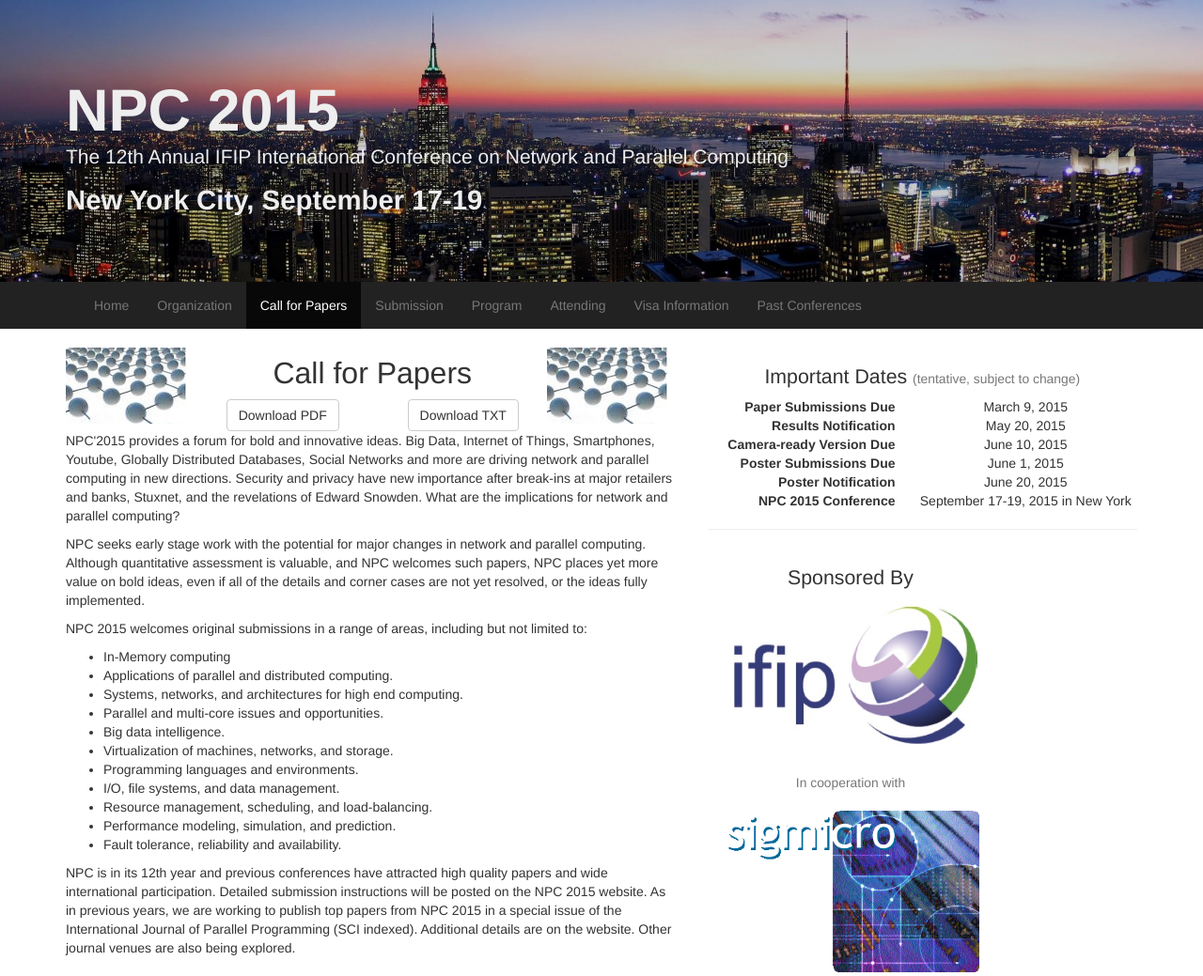
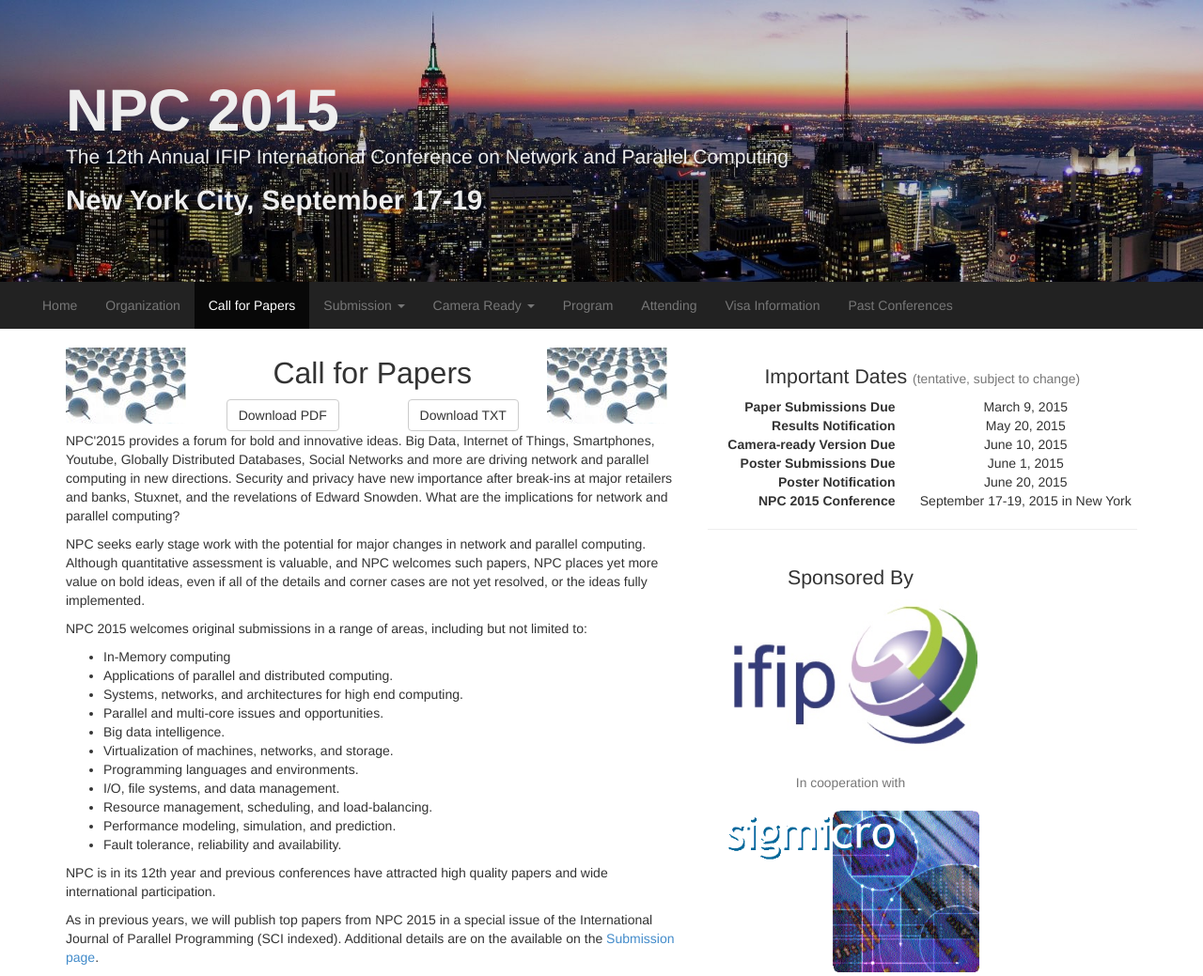
Before and after one commit to ccurtsinger/npc15, a Jekyll site: the page built from call.md, in a window 1280 px wide. Shown: the whole page at 94% size. Built offline with Jekyll 4.4.1, drawn with Linux system fonts in a browser that asks for light colours; nearby versions of some CDN libraries.

Commit message:
Revisions for submission and camera ready info

```diff
--- a/_includes/header.html
+++ b/_includes/header.html
@@ -6,7 +6,7 @@
       <h2>New York City, September 17-19</h2>
     </div>
   </div>
-  <div class="container">
+  <div class="container-fluid">
     <div class="navbar-header">
       <button type="button" class="navbar-toggle collapsed" data-toggle="collapse" data-target=".navbar-collapse">
         <span class="sr-only">Toggle navigation</span>
@@ -17,28 +17,20 @@
     </div>
     <div class="navbar-collapse collapse">
       <ul class="nav navbar-nav">
-        {% assign path_match = "/" %}
-        {% assign match_size = "1" %}
-        {% for p in site.pages %}
-          {% capture canonical %}{{ p.url | replace: '/index.html', '/' }}{% endcapture %}
-          {% if p.in_nav and page.url contains canonical %}
-            {% capture current_size %}{{ canonical | size }}{% endcapture %}
-            {% if current_size > match_size %}
-              {% assign path_match = p.url %}
-              {% assign match_size = current_size %}
-            {% endif %}
-          {% endif %}
-        {% endfor %}
-
-        {% for p in site.weighted_pages %}
-          {% if p.in_nav %}
-            {% if p.url == path_match %}
-        <li class="active">
-            {% else %}
-        <li>
-            {% endif %}
-          <a href="{{ p.url | prepend : site.baseurl | replace: '/index.html', '/' }}">{{ p.title }}</a>
-        </li>
+        {% for nav in site.data.nav %}
+          {% if nav.subcategories != null %}
+      	  <li class="dropdown{% if nav.title == page.title %} active{% endif %}">
+            <a href="#" class="dropdown-toggle" data-toggle="dropdown" role="button" aria-expanded="false">{{ nav.title }} <span class="caret"></span></a>
+      	    <ul class="dropdown-menu" role="menu">
+      	      {% for subcategory in nav.subcategories %}
+      	        <li{% if subcategory.title == page.subtitle %} class="active"{% endif %}><a href="{{ subcategory.href | prepend : site.baseurl }}">{{ subcategory.title }}</a></li>
+      	      {% endfor %}
+      	    </ul>
+      	  {% elsif nav.title == page.title %}
+      	    <li class="active"><a href="{{ nav.href | prepend : site.baseurl }}">{{ nav.title }}</a></li>
+      	  {% else %}
+      	    <li>
+      	      <a href="{{ nav.href | prepend : site.baseurl }}">{{ nav.title }}</a></li>
           {% endif %}
         {% endfor %}
       </ul>
--- a/call.md
+++ b/call.md
@@ -12,10 +10,10 @@
       <div class="col-md-3 col-sm-2"><img src="/images/NPC_Logo_v2.jpg" class="img-responsive"></div>
       <div class="col-md-6 col-sm-8 text-center">
         <h2 style="text-align: center; margin-top: 0.3em">Call for Papers</h2>
-        <a href="/files/CFP_NPC2015_v11_Asia.pdf" alt="download PDF version" class="btn btn-default pull-left">
+        <a href="/files/CFP_NPC2015_v12.pdf" alt="download PDF version" class="btn btn-default pull-left">
           Download PDF
         </a>
-        <a href="/files/CFP_NPC2015_v10_Asia.txt" alt="download text version" class="btn btn-default pull-right">
+        <a href="/files/CFP_NPC2015_v12.txt" alt="download text version" class="btn btn-default pull-right">
           Download TXT
         </a>
       </div>
@@ -27,10 +25,10 @@
       </div>
       <div class="col-xs-6">
         <h2 style="margin-top: 0">Call for Papers</h2>
-        <a href="/files/CFP_NPC2015_v11.pdf" alt="download PDF version" class="btn btn-default">
+        <a href="/files/CFP_NPC2015_v12.pdf" alt="download PDF version" class="btn btn-default">
           Download PDF
         </a>
-        <a href="/files/CFP_NPC2015_v10.txt" alt="download text version" class="btn btn-default">
+        <a href="/files/CFP_NPC2015_v12.txt" alt="download text version" class="btn btn-default">
           Download TXT
         </a>
       </div>
@@ -63,7 +61,11 @@
     </ul>
 
     <p>
-      NPC is in its 12th year and previous conferences have attracted high quality papers and wide international participation. Detailed submission instructions will be posted on the NPC 2015 website. As in previous years, we are working to publish top papers from NPC 2015 in a special issue of the International Journal of Parallel Programming (SCI indexed). Additional details are on the website. Other journal venues are also being explored.
+      NPC is in its 12th year and previous conferences have attracted high quality papers and wide international participation.
+    </p>
+
+    <p>
+      As in previous years, we will publish top papers from NPC 2015 in a special issue of the International Journal of Parallel Programming (SCI indexed). Additional details are on the available on the <a href="/submission">Submission page</a>.
     </p>
 
   </div>
```
Also changed, not shown: other parts of call.md (+0 -2 lines), _data/nav.yml (added, +34 -0 lines), camera_ready/papers.md (added, +112 -0 lines), camera_ready/posters.md (added, +32 -0 lines), files/CFP_NPC2015_v12.txt (added, +162 -0 lines), organization.md (+1 -1 lines), submission.md (deleted, +0 -12 lines), submission/npc_model.md (added, +12 -0 lines), submission/papers.md (added, +31 -0 lines), images/poster.png (added), 1 other file.
